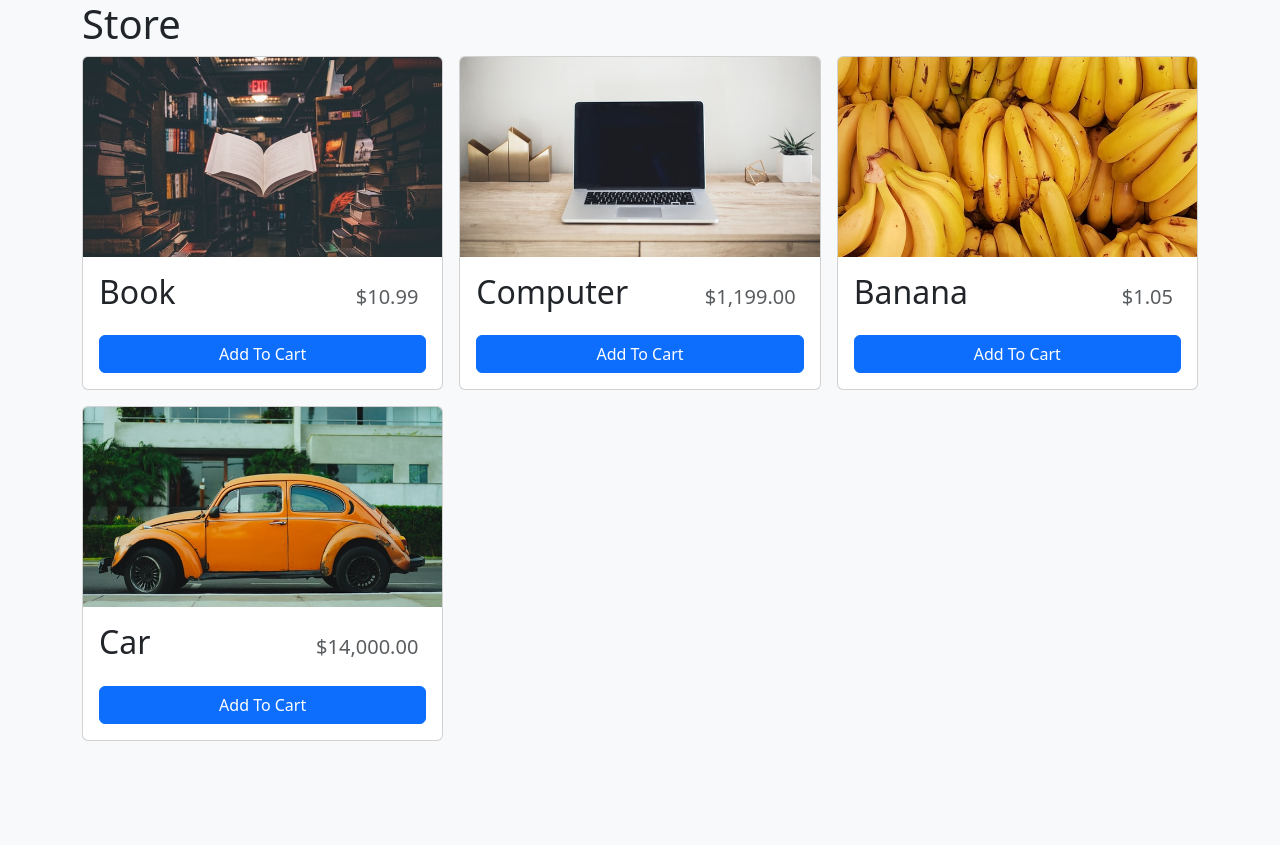
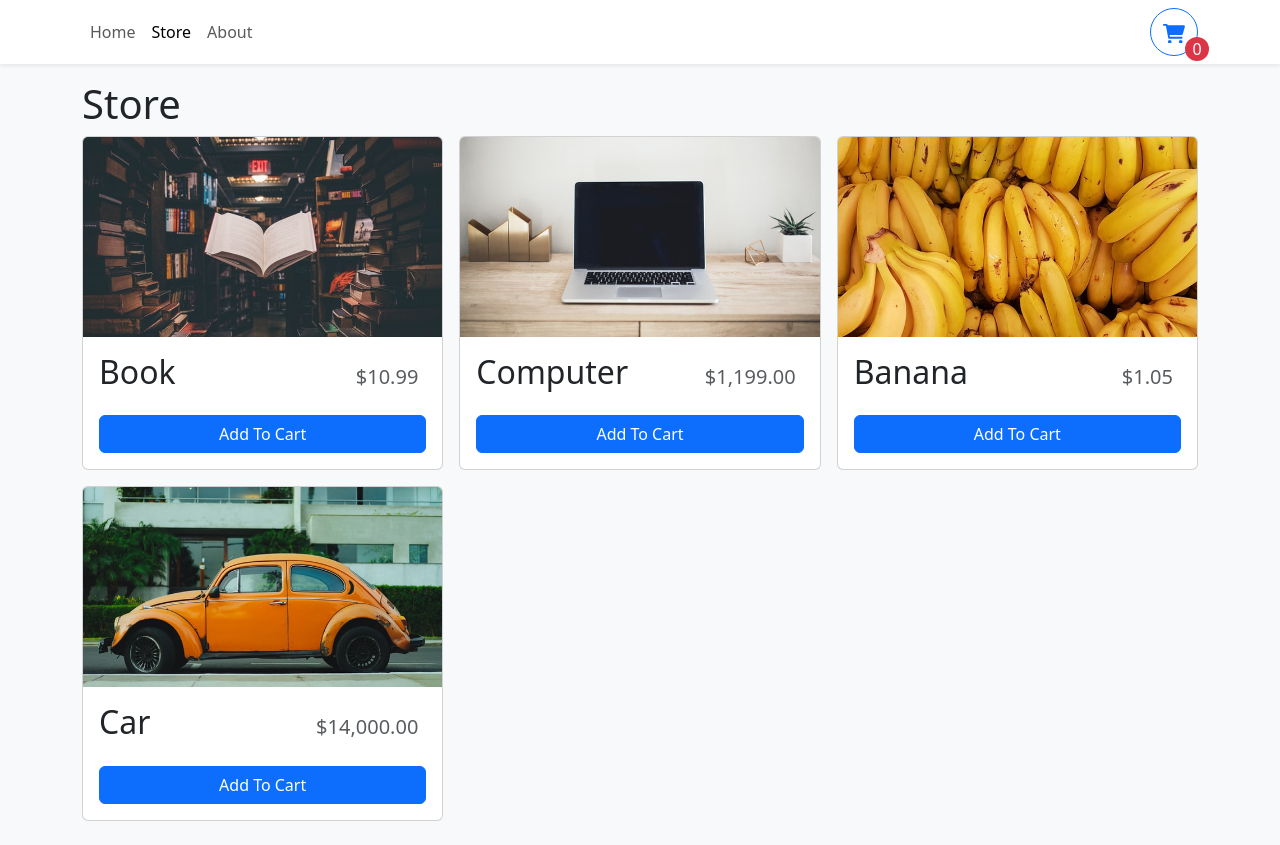
Before and after one commit to alziani/Shopping-cart, a React (Create React App) app: page /store in a window 1280 px wide. Before the commit the page ends 800 px from the top, so only its background shows below. Built offline with nearby package versions, Linux system fonts and the light colour scheme.

Commit message:
fixing shopping-cart

```diff
--- a/src/App.js
+++ b/src/App.js
@@ -1,15 +1,17 @@
 import "./App.css";
-import Navbar from "./context/ShoppingCartContext";
 import { Container } from "react-bootstrap";
 import { Routes, Route } from "react-router-dom";
 import Home from "./components/Home";
 import Store from "./components/Store";
 import About from "./components/About";
 import ShoppingCartProvider from "./context/ShoppingCartContext";
+import Navbar from "./components/Navbar";
+
 function App() {
   return (
     <ShoppingCartProvider>
       <Navbar />
+
       <Container className="mb-4">
         <Routes>
           <Route path="/" element={<Home />} />
--- a/src/components/Navbar.jsx
+++ b/src/components/Navbar.jsx
@@ -4,6 +4,7 @@ import { NavLink } from "react-router-dom";
 import { useShoppingCart } from "../context/ShoppingCartContext";
 function Navbar() {
   const { openCart, cartQuantity } = useShoppingCart();
+
   return (
     <NavbarBs sticky="top" className="bg-white shadow-sm mb-3 ">
       <Container>
@@ -18,7 +19,8 @@ function Navbar() {
             About
           </Nav.Link>
         </Nav>
-        {cartQuantity > 0 && (
+
+        {cartQuantity >= 0 && (
           <Button
             style={{ width: "3rem", height: "3rem", position: "relative" }}
             variant="outline-primary"
@@ -35,7 +37,7 @@ function Navbar() {
             <div
               className="rounded-circle bg-danger d-flex align-item-center justify-content-center "
               style={{
-                position: "absolut",
+                position: "absolute",
                 color: "white",
                 width: "1.5rem",
                 height: "1.5rem",
--- a/src/context/ShoppingCartContext.js
+++ b/src/context/ShoppingCartContext.js
@@ -3,32 +3,37 @@ import ShoppingCart from "../components/ShoppingCart";
 
 const ShoppingCartContext = createContext({});
 
-const initialCartItems = localStorage.getItem("shopping-cart")
-  ? JSON.parse(localStorage.getItem("shopping-cart"))
-  : [];
+const storage = localStorage.getItem("shopping-cart");
+
+const initialCartItems = storage ? JSON.parse(storage) : [];
 
 const ShoppingCartProvider = ({ children }) => {
   const [isOpen, setIsOpen] = useState(false);
-  const [cartItems, setCartItems] = useState([initialCartItems]);
+  const [cartItems, setCartItems] = useState(initialCartItems);
+
   useEffect(() => {
     localStorage.setItem("shopping-cart", JSON.stringify(cartItems));
   }, [cartItems]);
+
   const openCart = () => {
     setIsOpen(true);
   };
+
   const closeCart = () => {
     setIsOpen(false);
   };
-  const cartQuantity = cartItems.reduce(
-    (quantity, item) => item.quantity + quantity,
-    0
-  );
+
+  const cartQuantity = cartItems.reduce((acc, curr) => {
+    return acc + curr.quantity;
+  }, 0);
+
   const getItemsQuantity = (id) => {
     return cartItems.find((item) => item.id === id)?.quantity || 0;
   };
+
   const increaseCartQuantity = (id) => {
     setCartItems((curr) => {
-      if (curr.find((item) => item.id === id) == null) {
+      if (curr.find((item) => item.id === id) === undefined) {
         return [...curr, { id, quantity: 1 }];
       } else {
         return curr.map((item) => {
@@ -41,6 +46,7 @@ const ShoppingCartProvider = ({ children }) => {
       }
     });
   };
+
   const decreaseCartQuantity = (id) => {
     setCartItems((curr) => {
       if (curr.find((item) => item.id === id)?.quantity === 1) {
@@ -60,20 +66,22 @@ const ShoppingCartProvider = ({ children }) => {
   const removeItemFromCart = (id) => {
     setCartItems((curr) => curr.filter((item) => item.id !== id));
   };
+
   return (
     <ShoppingCartContext.Provider
       value={{
         cartItems,
+        cartQuantity,
         getItemsQuantity,
         increaseCartQuantity,
         decreaseCartQuantity,
         removeItemFromCart,
         openCart,
         closeCart,
-        cartQuantity,
       }}
     >
       {children}
+
       <ShoppingCart isOpen={isOpen} />
     </ShoppingCartContext.Provider>
   );
--- a/src/index.js
+++ b/src/index.js
@@ -4,9 +4,11 @@ import "./index.css";
 import App from "./App";
 import reportWebVitals from "./reportWebVitals";
 import "bootstrap/dist/css/bootstrap.min.css";
+import "bootstrap/dist/js/bootstrap.min.js";
+import { BrowserRouter as Router } from "react-router-dom";
 
-import { BrowserRouter as Router } from "react-router-dom";
 const root = ReactDOM.createRoot(document.getElementById("root"));
+
 root.render(
   <React.StrictMode>
     <Router>
```
